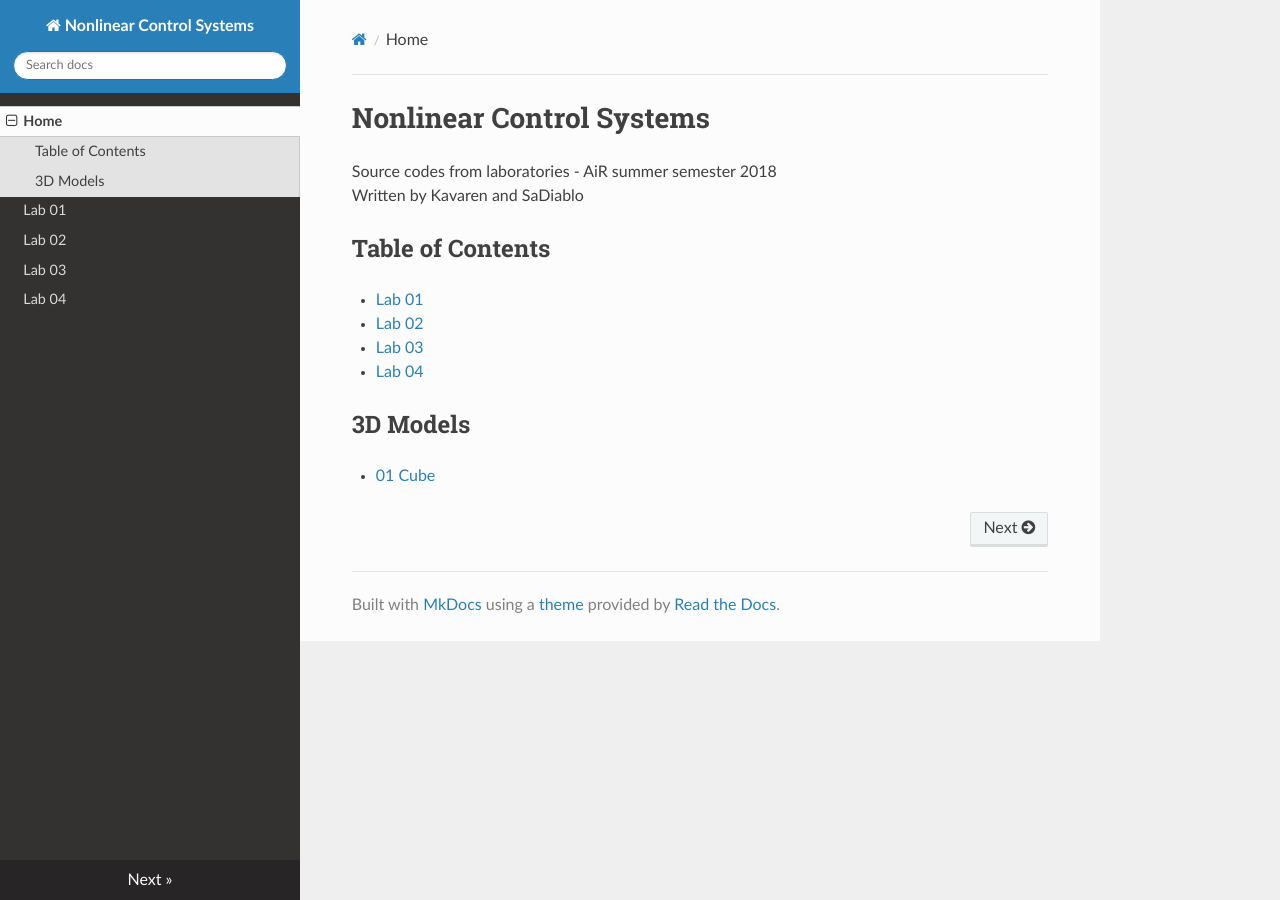
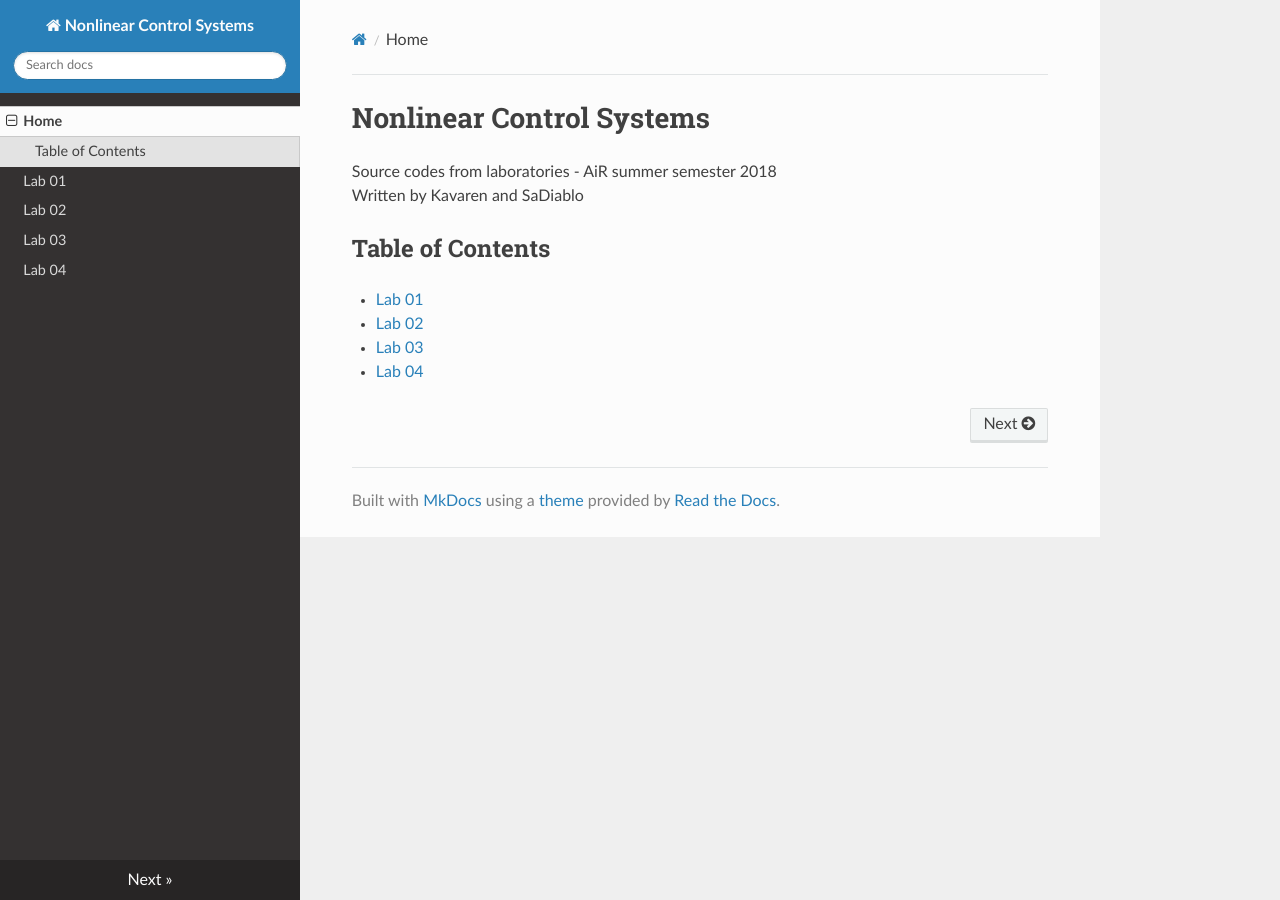
Before and after one commit to SaDiablo/NonlinearControlSystems, an MkDocs documentation site: the page built from docs/index.md, in a window 1280 px wide. Built offline with MkDocs 1.6.1, drawn with Linux system fonts in a browser that asks for light colours; nearby versions of some CDN libraries; old or Windows-style settings are respelled for this version of MkDocs.

Commit message:
Tweaks
- deleted unused text from index
- Added missing description in LAB 3

```diff
--- a/docs/index.md
+++ b/docs/index.md
@@ -9,7 +9,3 @@ Written by Kavaren and SaDiablo
 * [Lab 02](Lab_02.md)
 * [Lab 03](Lab_03.md)
 * [Lab 04](Lab_04.md)
-
-## 3D Models
-
-* [01 Cube](3DModels.md#01-cube)
```
Also changed, not shown: docs/Lab_03.md (+1 -1 lines).
